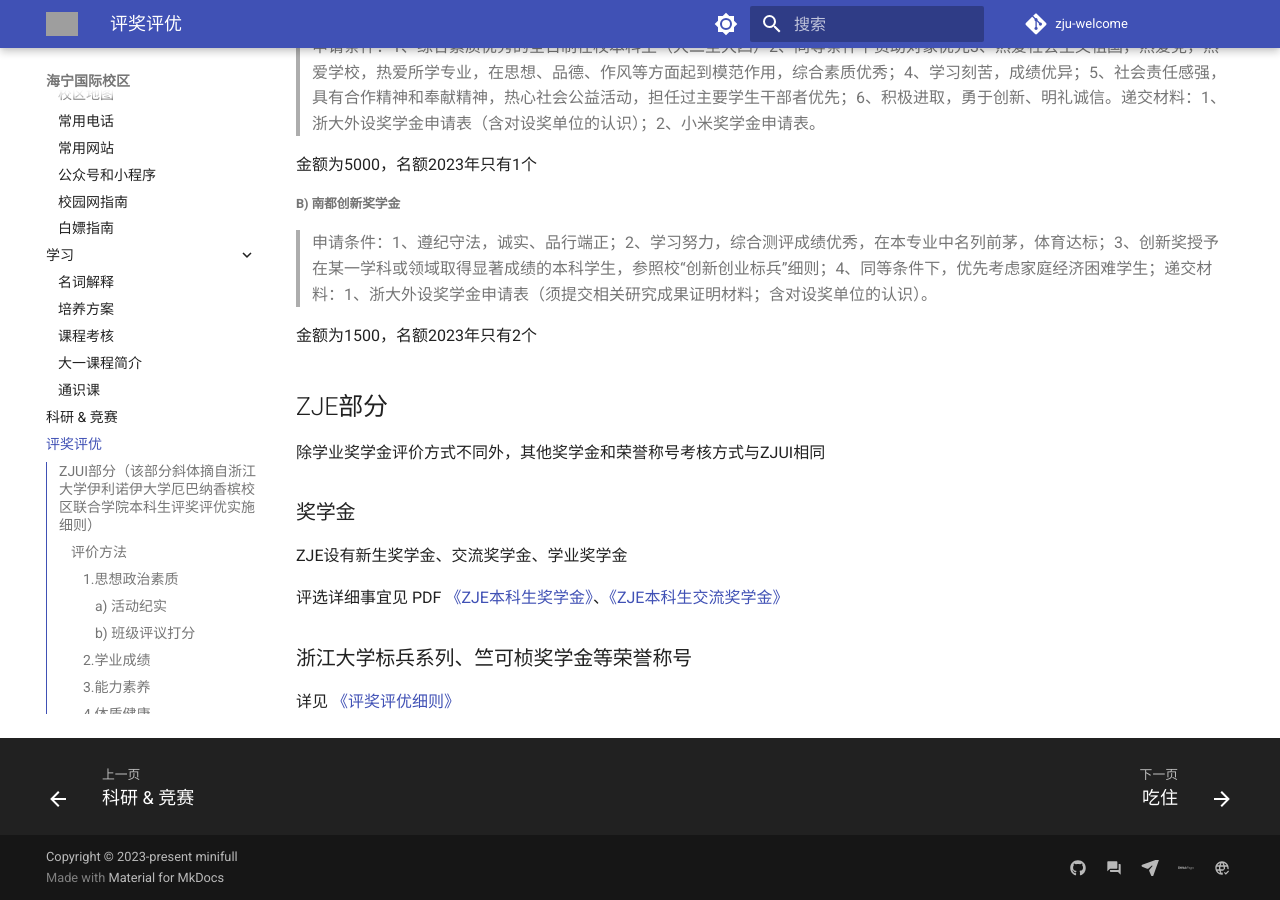
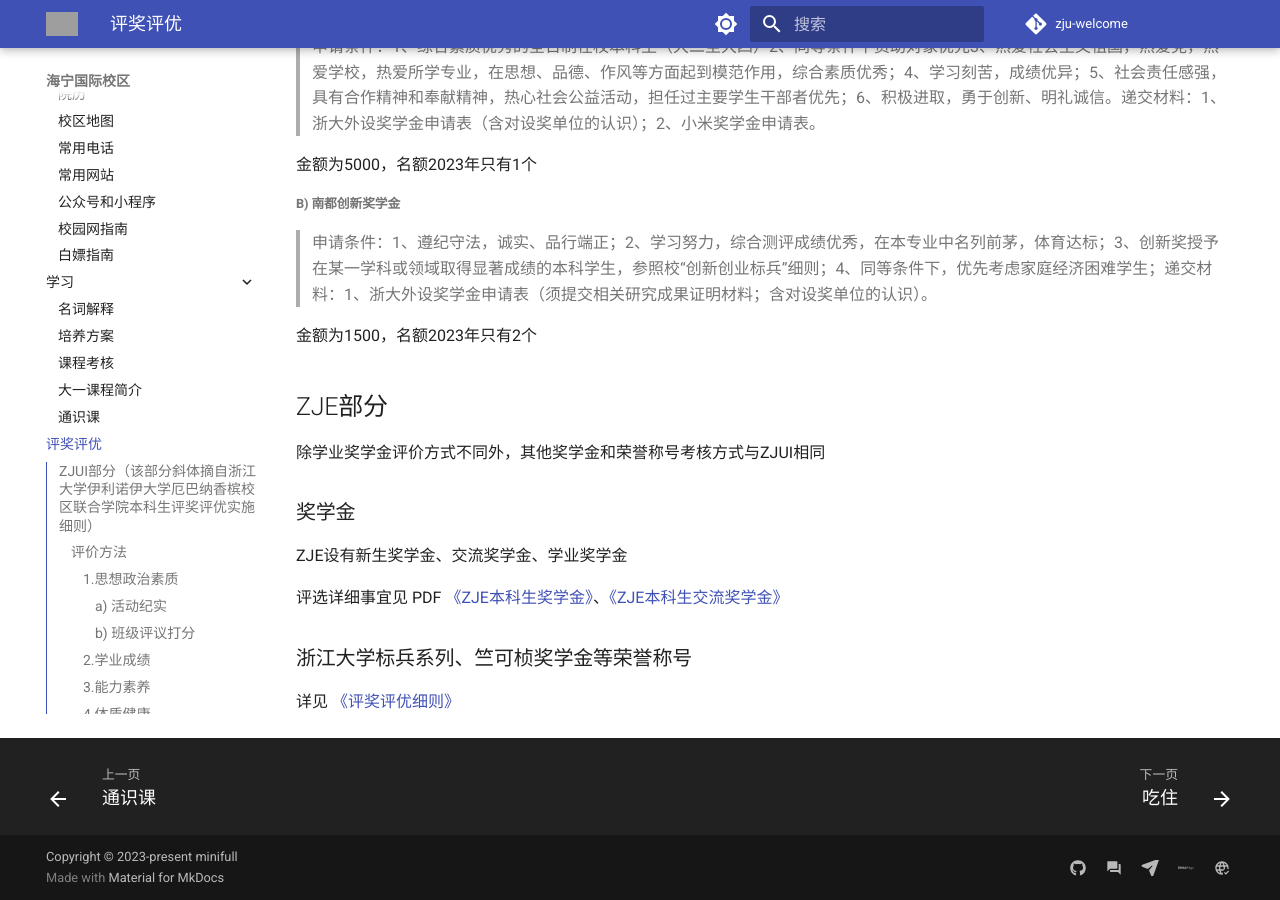
Before and after one commit to mini-full/zju-welcome, an MkDocs documentation site: the page built from docs/haining/scholarship.md, in a window 1280 px wide and 900 px high, scrolled down 4091 px. Built offline with MkDocs 1.6.1 and Material for MkDocs 9.7.7, drawn with Linux system fonts in a browser that asks for light colours; comment, search, counter and statistics services are not loaded; grey boxes are pictures that could not be loaded.

Commit message:
haining: remove research and competition

```diff
--- a/docs/haining/research.md
+++ /dev/null
@@ -1 +0,0 @@
-# 科研 & 竞赛
--- a/mkdocs.yml
+++ b/mkdocs.yml
@@ -94,7 +94,6 @@ nav:
       - 课程考核: "haining/learning/eval.md"
       - 大一课程简介: "haining/learning/course_intro.md"
       - 通识课: "haining/learning/general_edu.md"
-    - 科研 & 竞赛: "haining/research.md"
     - 评奖评优: "haining/scholarship.md"
     - 校园生活:
       - 吃住: "haining/life/canteen_dorm.md"
```
